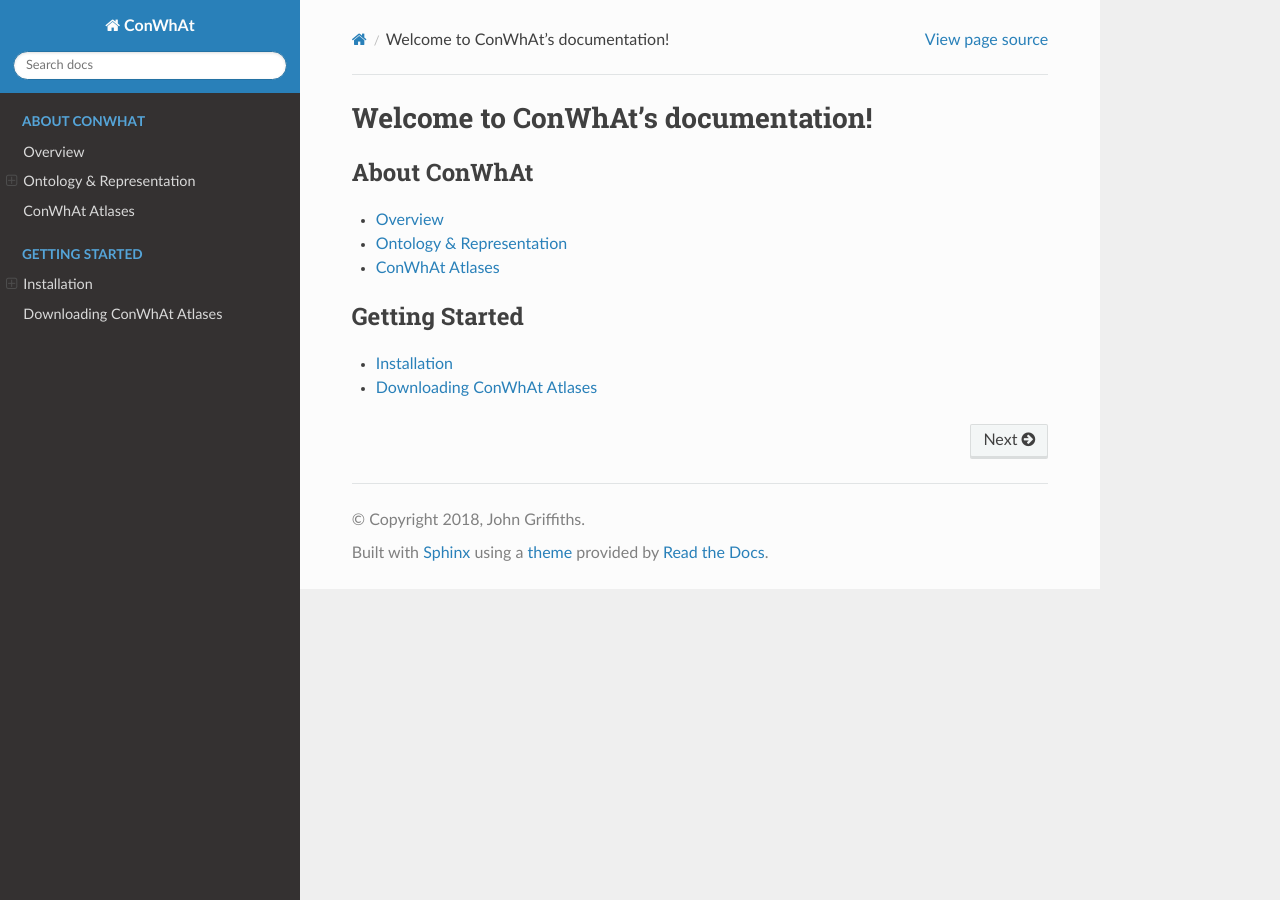
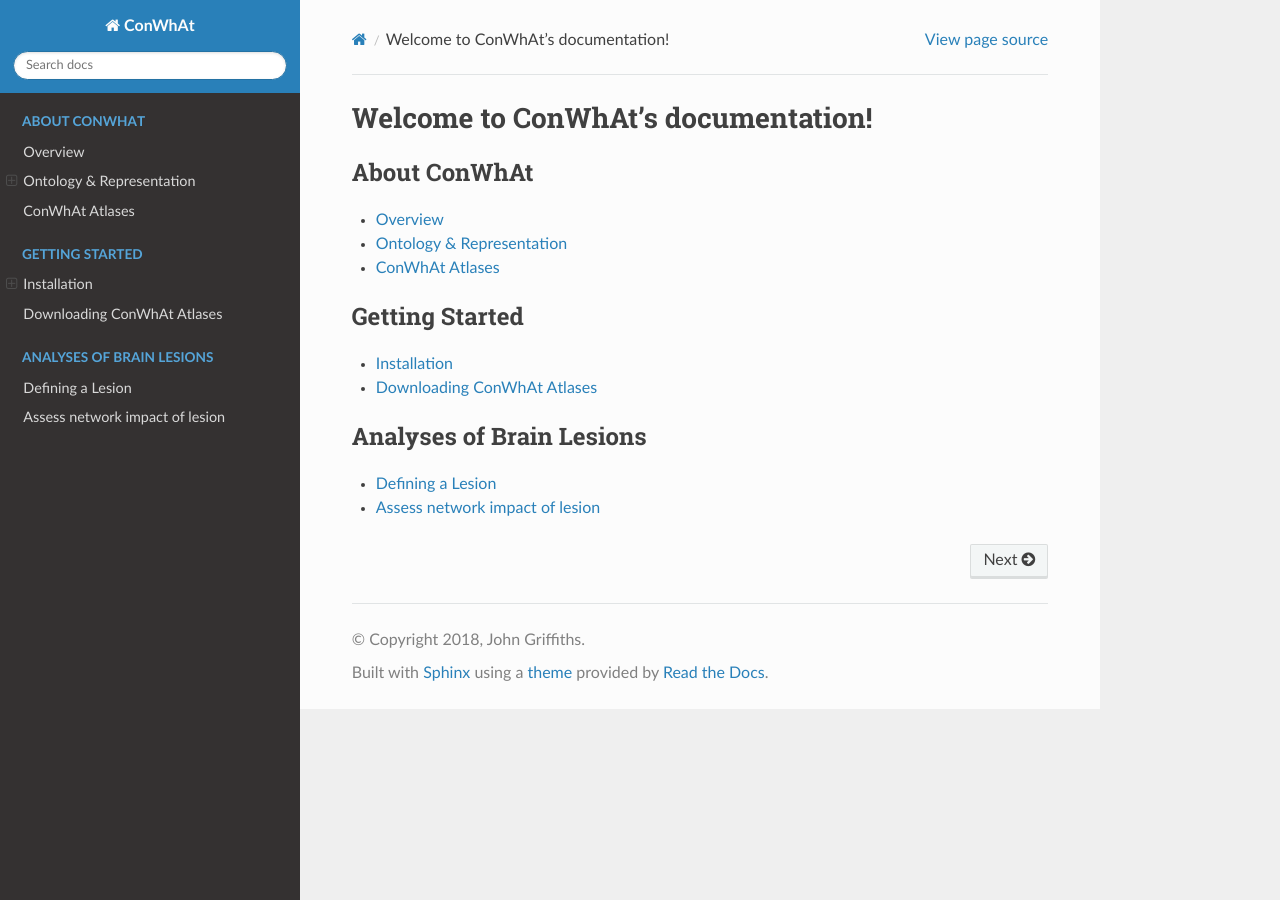
Before and after one commit to JohnGriffiths/ConWhAt, a Sphinx documentation site: the page built from docs/index.rst, in a window 1280 px wide. Built offline with Sphinx 7.4.7 and the Read the Docs theme 2.0.0, drawn with Linux system fonts in a browser that asks for light colours; pages that are not in the unit, such as notebooks, are missing from menus; part of the change alters nothing that is shown.

```diff
--- a/docs/index.rst
+++ b/docs/index.rst
@@ -9,6 +9,7 @@ Welcome to ConWhAt's documentation!
 .. toctree::
    :maxdepth: 1
    :caption: About ConWhAt
+   :glob:
 
    about_conwhat/overview
    about_conwhat/ontology_and_representation
@@ -26,12 +27,15 @@ Welcome to ConWhAt's documentation!
 .. toctree::
    :maxdepth: 1
    :caption: Analyses of Brain Lesions
+   :glob:
+
    examples/defining_a_synthetic_lesion.ipynb
    examples/assessing_the_network_impact_of_lesions.ipynb
 
 .. toctree::
    :maxdepth: 1
    :caption: Other Applications
+   :glob:
 
    other_applications/connectivity_based_decomposition_of_white_matter_tracts
    other_applications/setting_up_tvb_simulations_from_conwhat_outputs
```
